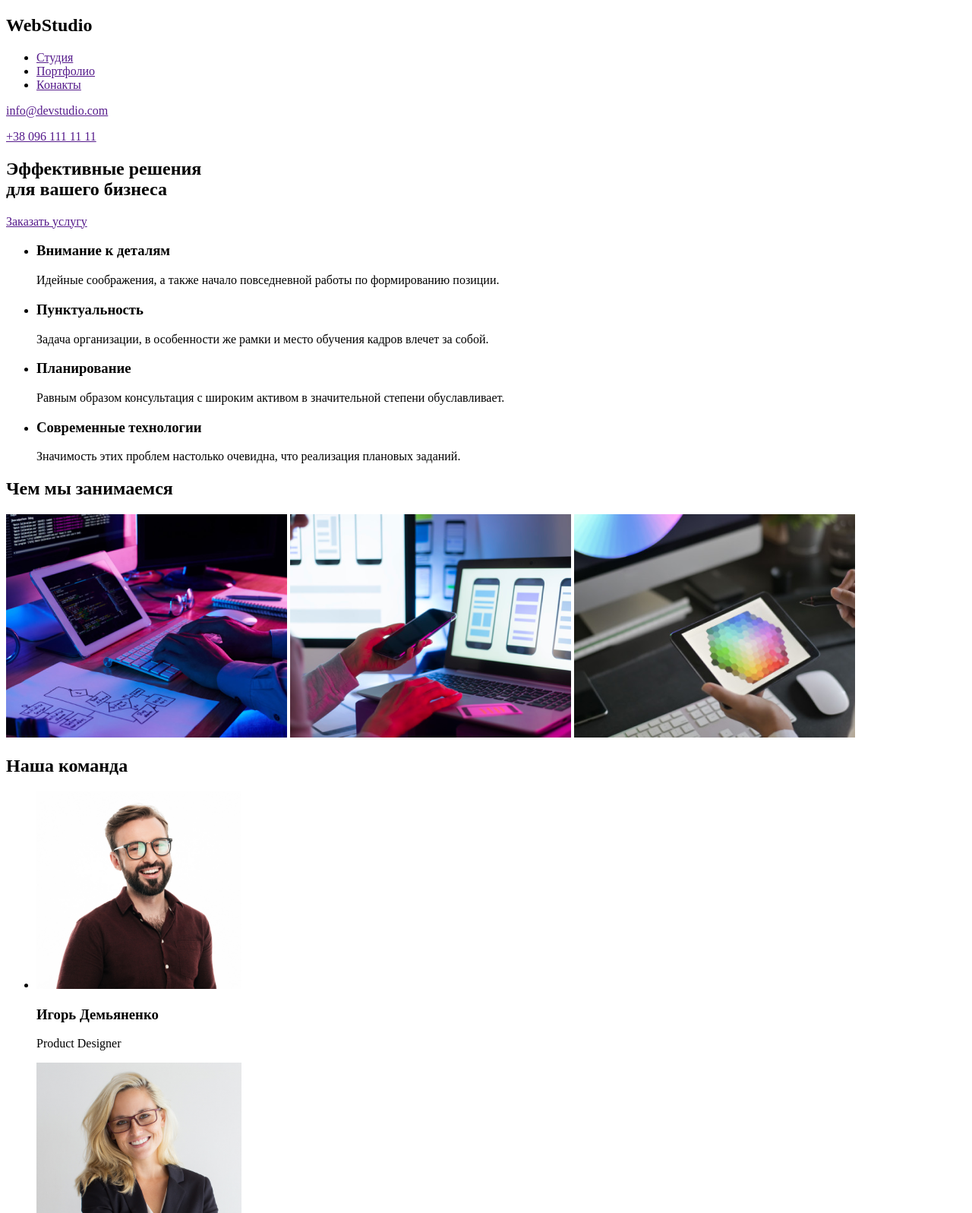
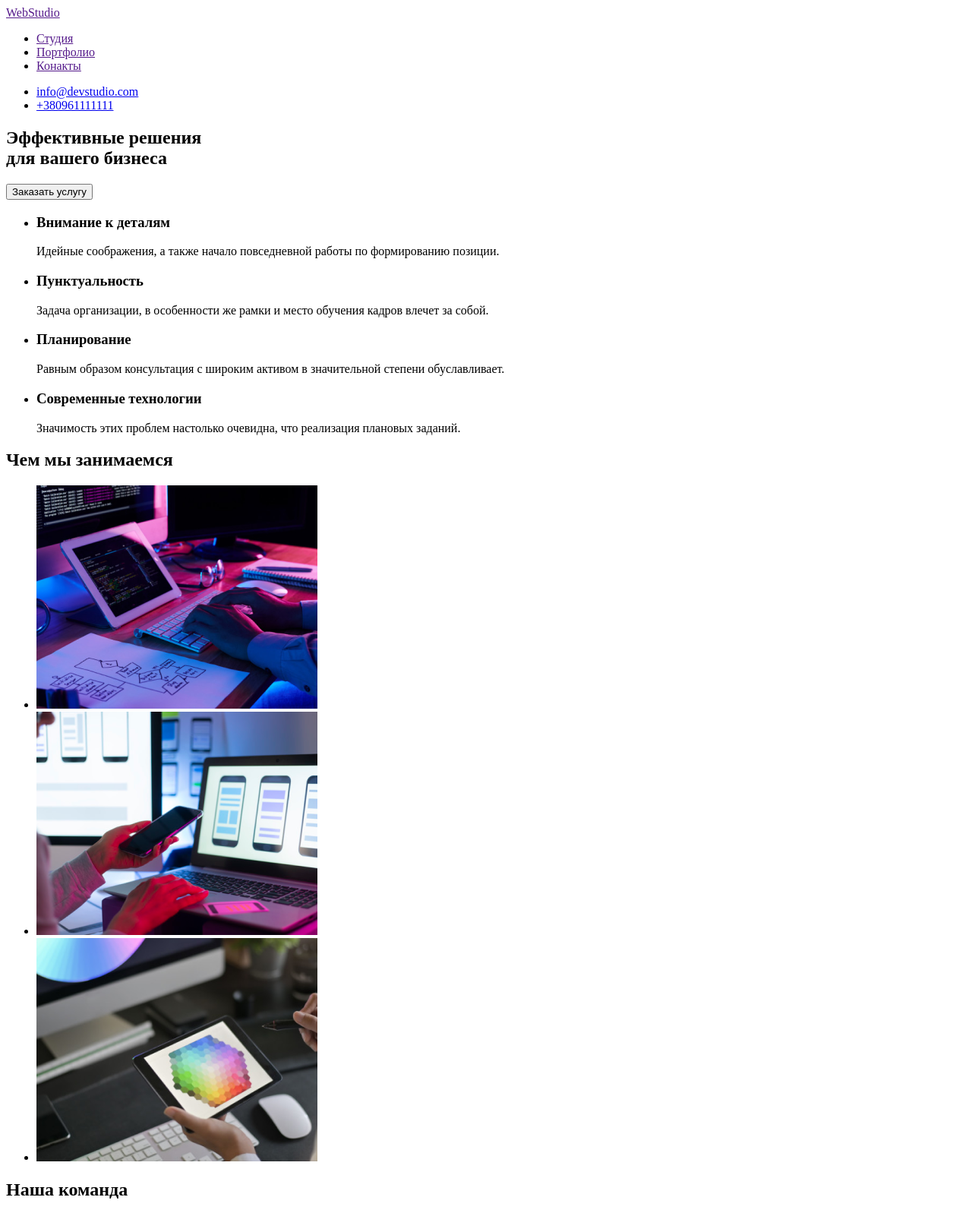
Before and after one commit to Ivannaa-Chorna/goit-markup-hw-08, a plain HTML site: page index.html in a window 1280 px wide. Shown: the top 1597 px of the page at 76% size. Drawn offline with Linux system fonts and the light colour scheme.

Commit message:
проект

```diff
--- a/index.html
+++ b/index.html
@@ -4,31 +4,32 @@
     <meta charset="UTF-8">
     <meta http-equiv="X-UA-Compatible" content="IE=edge">
     <meta name="viewport" content="width=device-width, initial-scale=1.0">
-    <title>Document</title>
+    <title>goit-markup-hw-01</title>
 </head>
 <body>
-<head>
-    <div>
-        <h2>WebStudio</h2>
-    </div>
+    <header>
         <nav>
+            <a href="">WebStudio</a>
             <ul>
                 <li><a href="">Студия</a></li>
                 <li><a href="">Портфолио</a></li>
                 <li><a href="">Конакты</a></li>
             </ul>
-    <div>
-         <p><a href="">info@devstudio.com</a></p>
-         <p><a href="">+38 096 111 11 11</a></p>
-    </div>
         </nav>
         <div>
+            <ul>
+                <li><a href="info@devstudio.com">info@devstudio.com</a></li>
+                <li><a href="+380961111111">+380961111111</a></li>
+            </ul>
+        </div>
+    </header>
+    <main>
         <section>
             <h1>Эффективные решения <br> для вашего бизнеса</h1>
-            <a href="">Заказать услугу</a>
+            <button type="button">
+                Заказать услугу
+            </button>
         </section>
-        </div>
-</head>
         <section>
             <ul>
                 <li>
@@ -49,22 +50,34 @@
                 </li>
             </ul>
         </section>
+
         <section>
             <h2>Чем мы занимаемся</h2>
+            <div>
+                <ul>
+                    <li>
                         <img src="./images/photo1.png" alt="">
+                    </li>
+                    <li>
                         <img src="./images/photo2.png" alt="">
+                    </li>
+                    <li>
                         <img src="./images/photo3.png" alt="">
+                    </li>
+                </ul>
+            </div>
         </section>
+
         <section>
             <h2>Наша команда</h2>
             <ul>
                 <li>
-          <img src="./images/photo4.jpg" alt=""width="270">
+                    <img src="./images/photo4.jpg" alt="" width="270">
                     <h3>Игорь Демьяненко</h3>
                     <p>Product Designer</p>
                 </li>
                 <li>
-          <img src="./images/photo5.jpg" alt=""width="270">
+                    <img src="./images/photo5.jpg" alt="" width="270">
                     <h3>Ольга Репина</h3>
                     <p>Frontend Developer</p>
                 </li>
@@ -80,11 +93,17 @@
                 </li>
             </ul>
         </section>
-<div>
-    <h2>WebStudio</h2>
-    <h3>г. Киев, пр-т Леси Украинки, 26</h3>
-    <p><a href="">info@devstudio.com</a></p>
-    <p><a href="">+38 096 111 11 11</a></p>
-</div>
+    </main>
+
+        <footer>
+            <a href="">WebStudio</a>
+            <address>
+                <ul>
+                    <li>г. Киев, пр-т Леси Украинки,26</li>
+                    <li><a href="info@devstudio.com">info@devstudio.com</a></li>
+                    <li><a href="+380961111111">+380961111111</a></li>
+                </ul>
+            </address>
+        </footer>
 </body>
 </html>
```
Lines whose indentation alone changed are shown as unchanged.
